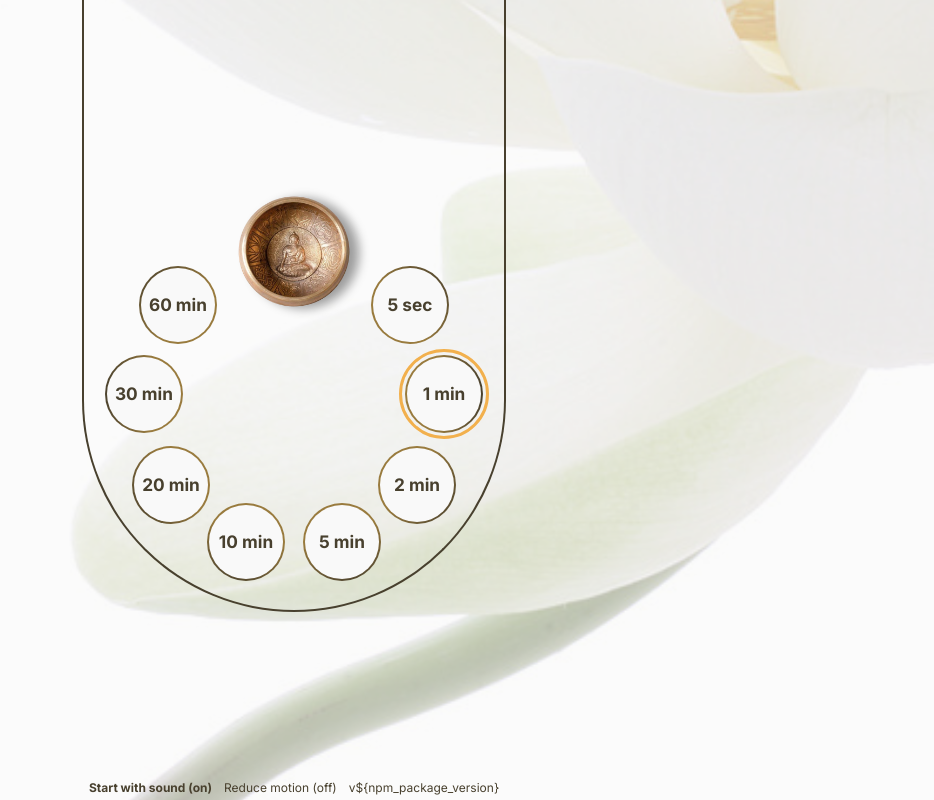
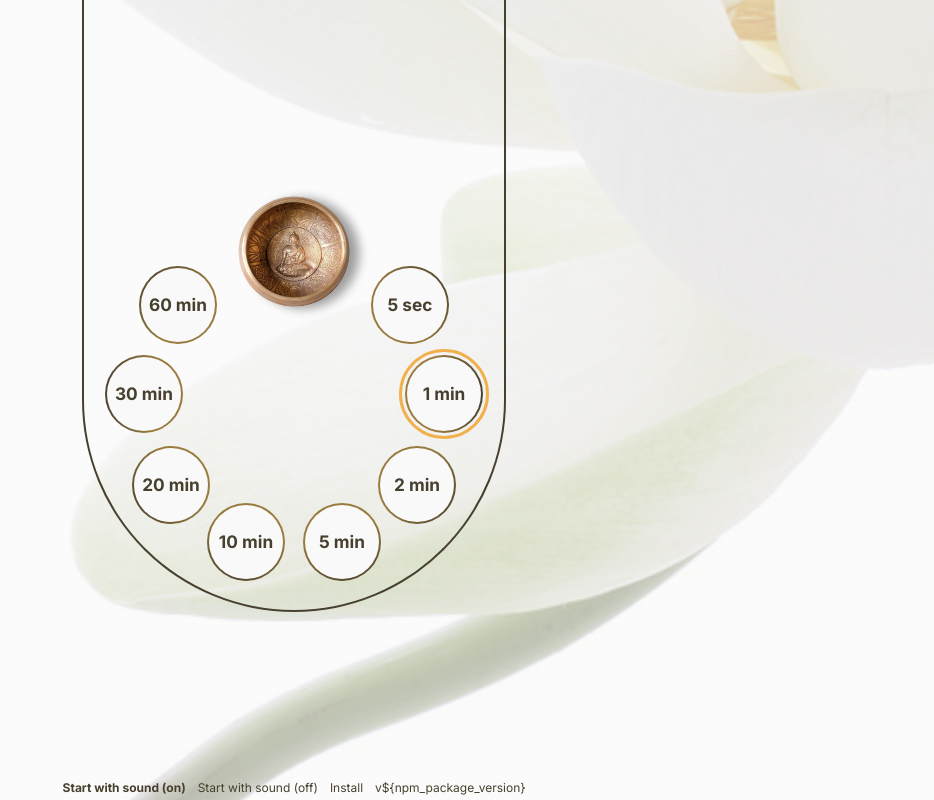
Before and after one commit to samueleiche/om.samueleiche.com, a Vue app: page / in a window 1280 px wide. Shown: the whole page, without its empty margins (346-1280 px from the left). Built offline with nearby package versions, Linux system fonts and the light colour scheme; no server answers.

Commit message:
add InstallButton to footer

```diff
--- a/src/components/views/menu/MenuView.vue
+++ b/src/components/views/menu/MenuView.vue
@@ -10,25 +10,22 @@
 		<LotusMenu :options="timerOptions" :modelValue="timerInterval" @update:modelValue="onSelect" />
 
 		<div class="footer">
-			<button
-				type="button"
-				:style="{ fontWeight: isStartSoundEnabled ? 700 : 400 }"
+			<FooterButton
+				:active="isStartSoundEnabled"
+				:label="isStartSoundEnabled ? 'Start with sound (on)' : 'Start with sound (off)'"
 				@click="toggleStartWithSound"
-			>
-				{{ isStartSoundEnabled ? 'Start with sound (on)' : 'Start with sound (off)' }}
-			</button>
-
-			<button
-				type="button"
-				:style="{ fontWeight: isReducedMotionMode ? 700 : 400 }"
+			/>
+			<FooterButton
+				:active="isReducedMotionMode"
+				:label="isReducedMotionMode ? 'Start with sound (on)' : 'Start with sound (off)'"
 				@click="toggleReducedMotionMode"
-			>
-				{{ isReducedMotionMode ? 'Reduce motion (on)' : 'Reduce motion (off)' }}
-			</button>
-
-			<button v-if="canAskNotificationPermission" type="button" @click="askNotificationPermission">
-				Enable web notifications
-			</button>
+			/>
+			<FooterButton
+				v-if="canAskNotificationPermission"
+				label="Enable web notifications"
+				@click="askNotificationPermission"
+			/>
+			<InstallButton />
 
 			<span>v{{ appVersion }}</span>
 		</div>
@@ -54,6 +51,8 @@ import LotusMenu from './components/LotusMenu.vue'
 import AppLayout from '../../app/AppLayout.vue'
 import SWUpdatePopup from './components/SWUpdatePopup.vue'
 import BackgroundElement from './components/BackgroundElement.vue'
+import FooterButton from './components/FooterButton.vue'
+import InstallButton from './components/InstallButton.vue'
 
 export default defineComponent({
 	components: {
@@ -61,6 +60,8 @@ export default defineComponent({
 		LotusMenu,
 		SWUpdatePopup,
 		BackgroundElement,
+		FooterButton,
+		InstallButton,
 	},
 	setup() {
 		const { activeView, setActiveView, AppView } = useViewController()
@@ -182,9 +183,5 @@ export default defineComponent({
 	font-size: 12px;
 	line-height: 24px;
 	color: var(--primary-dark);
-
-	button {
-		-webkit-tap-highlight-color: transparent;
-	}
 }
 </style>
--- /dev/null
+++ b/src/components/views/menu/components/FooterButton.vue
@@ -0,0 +1,23 @@
+<template>
+	<button type="button" class="footer-button" :style="{ fontWeight: active ? 700 : 400 }" @click="$emit('click')">
+		{{ label }}
+	</button>
+</template>
+
+<script lang="ts">
+import { defineComponent } from 'vue'
+
+export default defineComponent({
+	emits: ['click'],
+	props: {
+		active: Boolean,
+		label: String,
+	},
+})
+</script>
+
+<style lang="scss" scoped>
+.footer-button {
+	-webkit-tap-highlight-color: transparent;
+}
+</style>
--- /dev/null
+++ b/src/components/views/menu/components/InstallButton.vue
@@ -0,0 +1,36 @@
+<template>
+	<FooterButton v-if="isVisible" label="Install" @click="promptInstall" />
+</template>
+
+<script lang="ts">
+import { defineComponent, ref } from 'vue'
+import FooterButton from './FooterButton.vue'
+
+export default defineComponent({
+	emits: ['click'],
+	components: {
+		FooterButton,
+	},
+	setup() {
+		const deferredPrompt = ref<any>(null)
+		const isVisible = ref(true)
+
+		window.addEventListener('beforeinstallprompt', (event) => {
+			event.preventDefault()
+			deferredPrompt.value = event
+			isVisible.value = true
+		})
+
+		async function promptInstall() {
+			const result = await deferredPrompt.value.prompt()
+			deferredPrompt.value = null
+			isVisible.value = result.outcome !== 'accepted'
+		}
+
+		return {
+			promptInstall,
+			isVisible,
+		}
+	},
+})
+</script>
```
